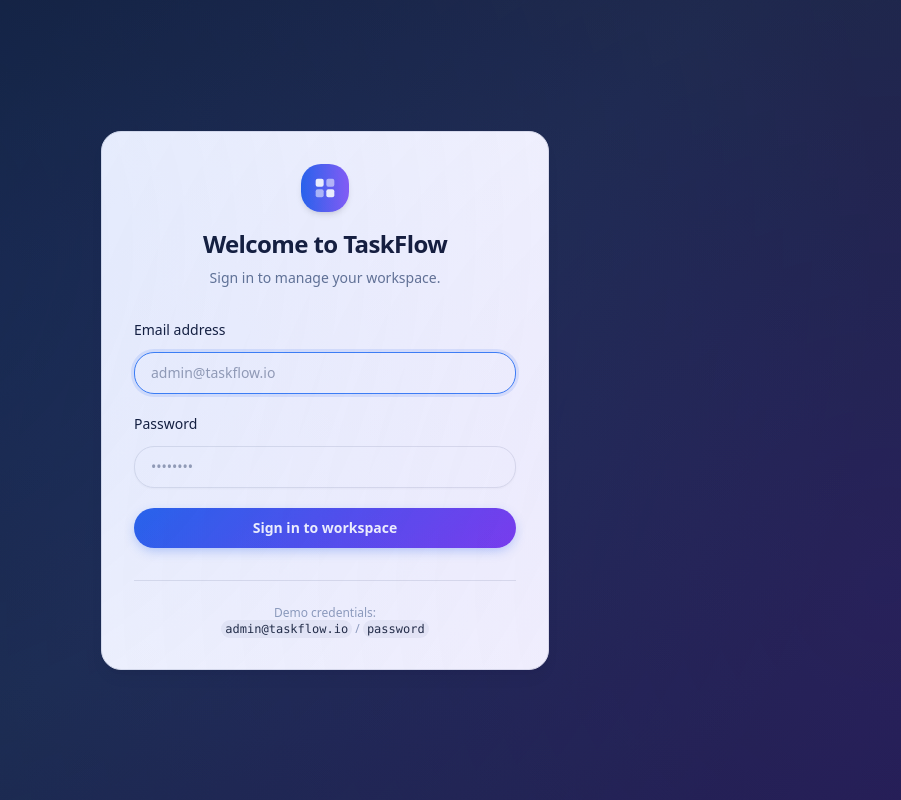
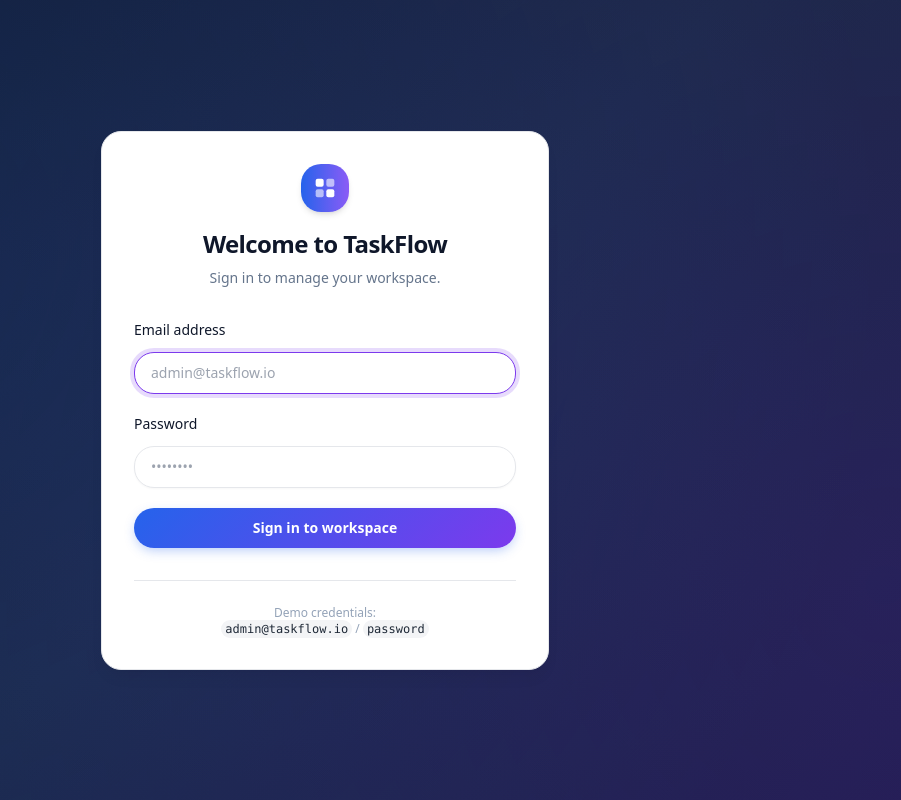
Before and after one commit to khaledelkodia/taskflow, a Nuxt app: page /login in a window 1280 px wide. Shown: the whole page, without its empty margins (315-1216 px from the left). Built offline with nearby package versions, Linux system fonts and the light colour scheme; no server answers; a web font is replaced by a local one.

Commit message:
first commit1

```diff
--- a/assets/css/main.css
+++ b/assets/css/main.css
@@ -128,9 +128,11 @@
   .input:hover {
     @apply border-primary-300;
   }
-  .input:focus {
-    @apply outline-none border-primary-500 bg-white;
-    box-shadow: 0 0 0 3px rgba(37, 99, 235, 0.12);
+  .input:focus,
+  .input:focus-visible {
+    @apply outline-none bg-white;
+    border-color: #7C3AED;
+    box-shadow: 0 0 0 4px rgba(124, 58, 237, 0.18);
   }
   .input-error {
     @apply border-danger;
--- a/layouts/auth.vue
+++ b/layouts/auth.vue
@@ -1,6 +1,8 @@
 <template>
   <div class="auth-layout">
-    <slot />
+    <div class="auth-content">
+      <slot />
+    </div>
   </div>
 </template>
 
@@ -22,9 +24,18 @@
   left: -50%;
   width: 200%;
   height: 200%;
+  pointer-events: none;
   background: radial-gradient(circle at 30% 40%, rgba(37, 99, 235, 0.15), transparent 50%),
               radial-gradient(circle at 70% 60%, rgba(124, 58, 237, 0.1), transparent 50%);
   animation: float 15s ease-in-out infinite;
+}
+.auth-content {
+  position: relative;
+  z-index: 1;
+  width: 100%;
+  display: flex;
+  align-items: center;
+  justify-content: center;
 }
 @keyframes float {
   0%, 100% { transform: translate(0, 0) rotate(0deg); }
```
